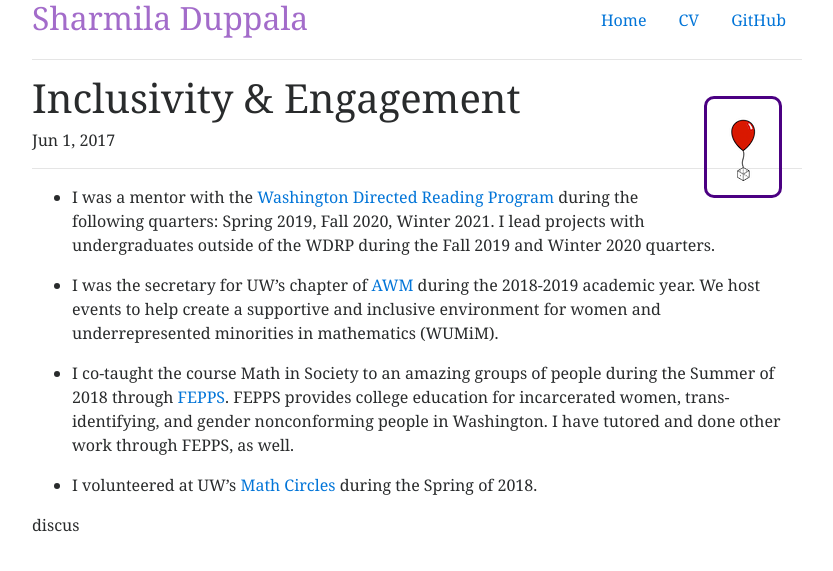
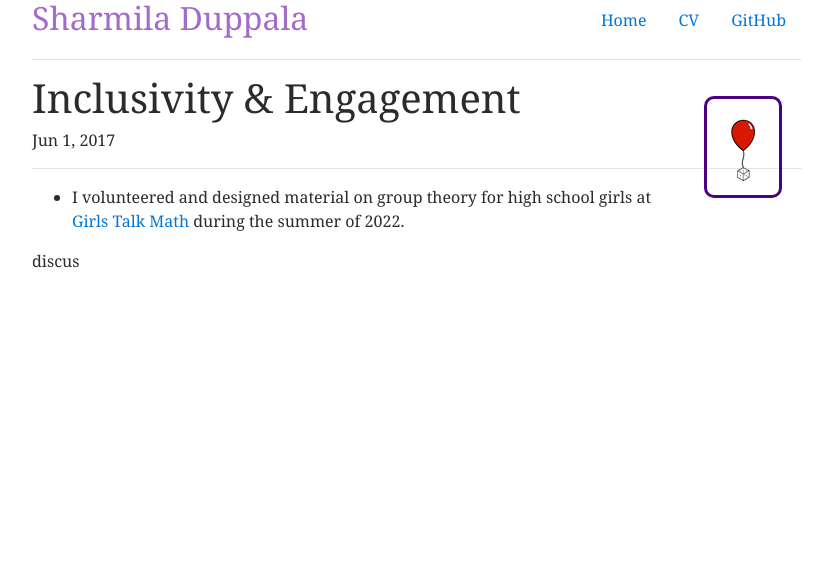
Before and after one commit to trinity24/trinity24.github.io, a Jekyll site: the page built from _posts/2017-06-01-Inclusivity.md, in a window 1280 px wide. Shown: the top 571 px of the page, without its empty margins (223-1056 px from the left). Built offline with Jekyll 4.4.1, drawn with Linux system fonts in a browser that asks for light colours.

Commit message:
added the inclusive volunteering

```diff
--- a/_posts/2017-06-01-Inclusivity.md
+++ b/_posts/2017-06-01-Inclusivity.md
@@ -5,10 +5,4 @@
 categories: post
 personal: true
 ---
-* I was a mentor with the [Washington Directed Reading Program](https://sites.uw.edu/wdrp/) during the following quarters: Spring 2019, Fall 2020, Winter 2021. I lead projects with undergraduates outside of the WDRP during the Fall 2019 and Winter 2020 quarters.
-
-* I was the secretary for UW's chapter of [AWM](https://sites.math.washington.edu/~awmsc/) during the 2018-2019 academic year. We host events to help create a supportive and inclusive environment for women and underrepresented minorities in mathematics (WUMiM).
-
-* I co-taught the course Math in Society to an amazing groups of people during the Summer of 2018 through [FEPPS](http://fepps.org). FEPPS provides college education for incarcerated women, trans-identifying, and gender nonconforming people in Washington. I have tutored and done other work through FEPPS, as well.
-
-* I volunteered at UW's [Math Circles](https://sites.math.washington.edu/~mathcircle/circle/) during the Spring of 2018.
+* I volunteered and designed material on group theory for high school girls at [Girls Talk Math](http://gtm.math.umd.edu/) during the summer of 2022.
```
Also changed, not shown: _posts/2017-08-23-FEPPS.md (deleted, +0 -8 lines), _posts/2017-12-03-site.md (deleted, +0 -10 lines), _posts/2018-06-01-Santa.md (deleted, +0 -14 lines), _posts/2019-01-07-SODAconf20.md (deleted, +0 -10 lines).
